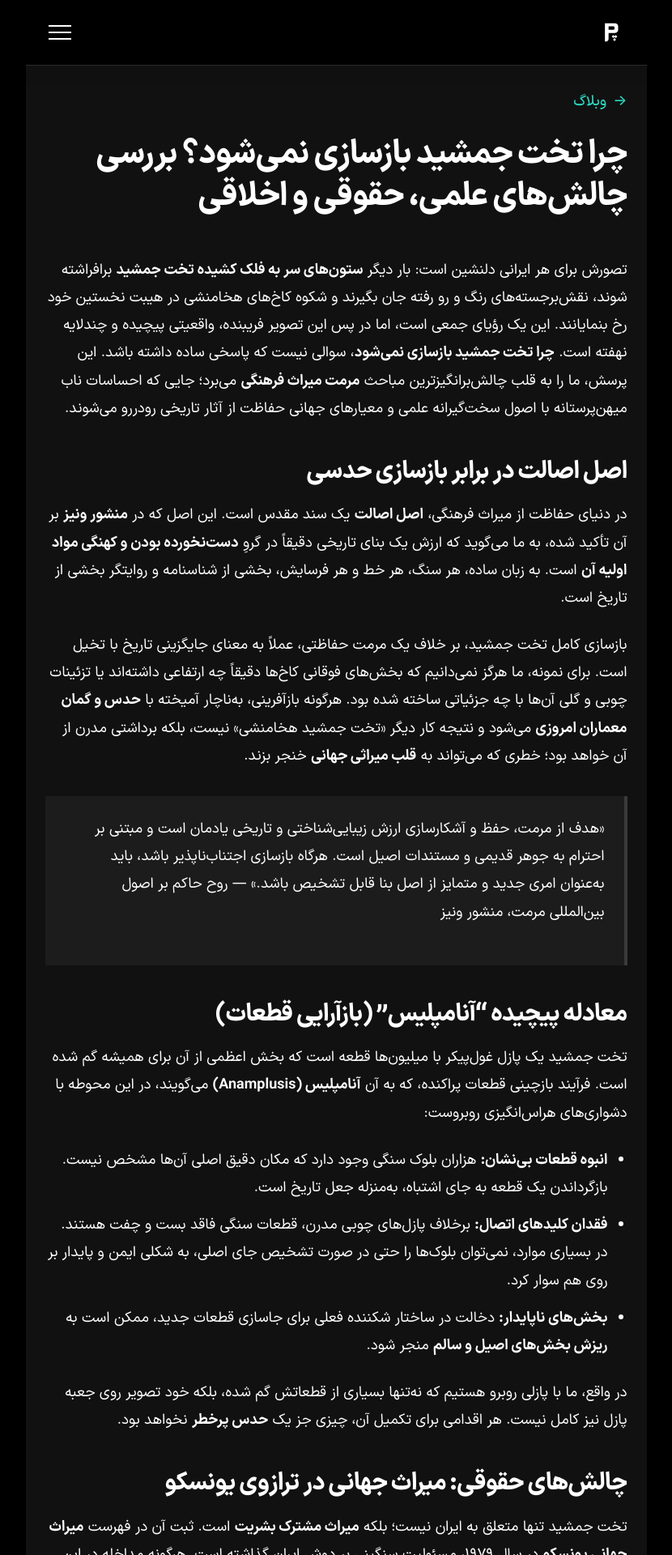
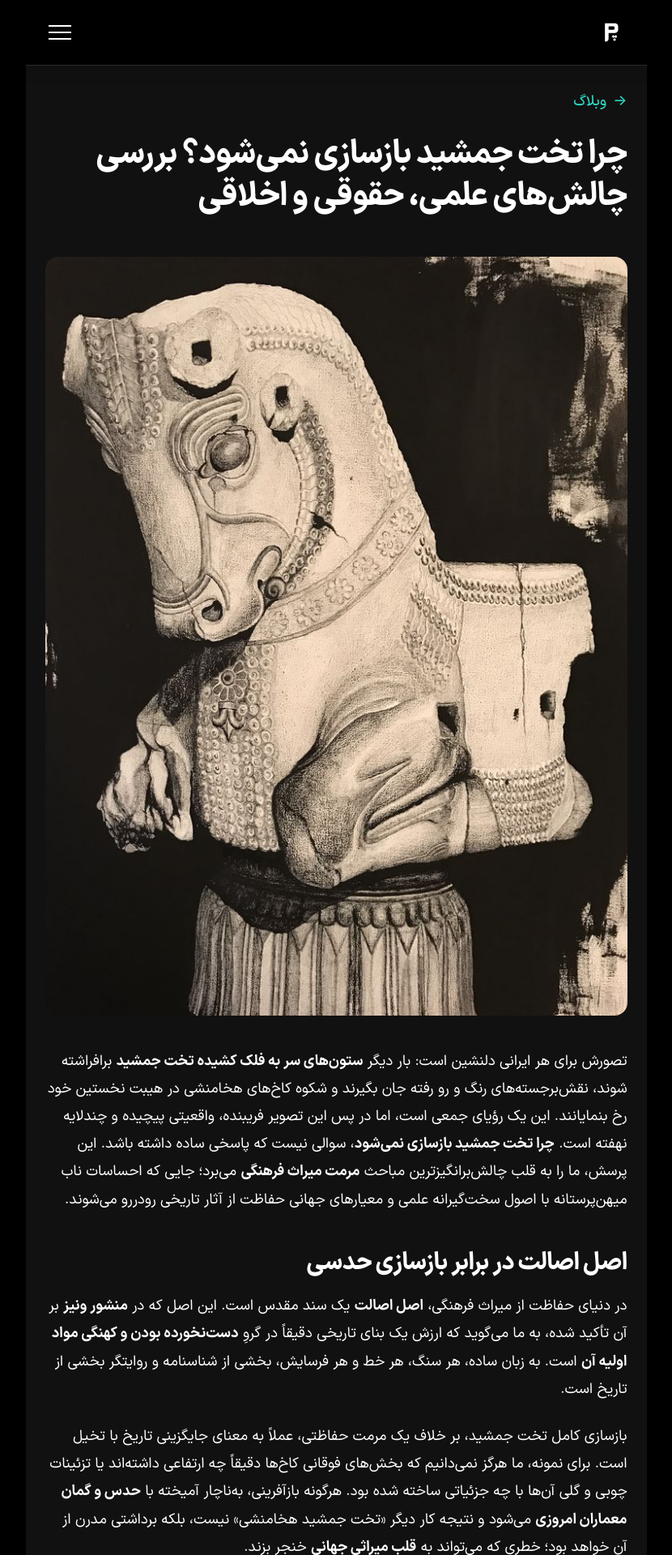
Before and after one commit to darkblog/darkblog.github.io, a Jekyll site: the page built from _posts/2026-7-6-چرا-تخت-جمشید-بازسازی-نمی‌شود.md, in a window 1280 px wide. Shown: the top 1920 px of the page at 81% size, without its empty margins (225-1055 px from the left). Built offline with Jekyll 4.4.1, drawn with Linux system fonts in a browser that asks for light colours.

Commit message:
Update 2026-7-6-چرا-تخت-جمشید-بازسازی-نمی‌شود.md

```diff
--- a/_posts/2026-7-6-چرا-تخت-جمشید-بازسازی-نمی‌شود.md
+++ b/_posts/2026-7-6-چرا-تخت-جمشید-بازسازی-نمی‌شود.md
@@ -1,6 +1,7 @@
 ---
 title: "چرا تخت جمشید بازسازی نمی‌شود؟ بررسی چالش‌های علمی، حقوقی و اخلاقی"
 tags: تخت جمشید
+image: /blog/takhte-jamshid.jpeg
 ---
 
 تصورش برای هر ایرانی دلنشین است: بار دیگر **ستون‌های سر به فلک کشیده تخت جمشید** برافراشته شوند، نقش‌برجسته‌های رنگ و رو رفته جان بگیرند و شکوه کاخ‌های هخامنشی در هیبت نخستین خود رخ بنمایانند. این یک رؤیای جمعی است، اما در پس این تصویر فریبنده، واقعیتی پیچیده و چندلایه نهفته است. **چرا تخت جمشید بازسازی نمی‌شود**، سوالی نیست که پاسخی ساده داشته باشد. این پرسش، ما را به قلب چالش‌برانگیزترین مباحث **مرمت میراث فرهنگی** می‌برد؛ جایی که احساسات ناب میهن‌پرستانه با اصول سخت‌گیرانه علمی و معیارهای جهانی حفاظت از آثار تاریخی رودررو می‌شوند.
```
